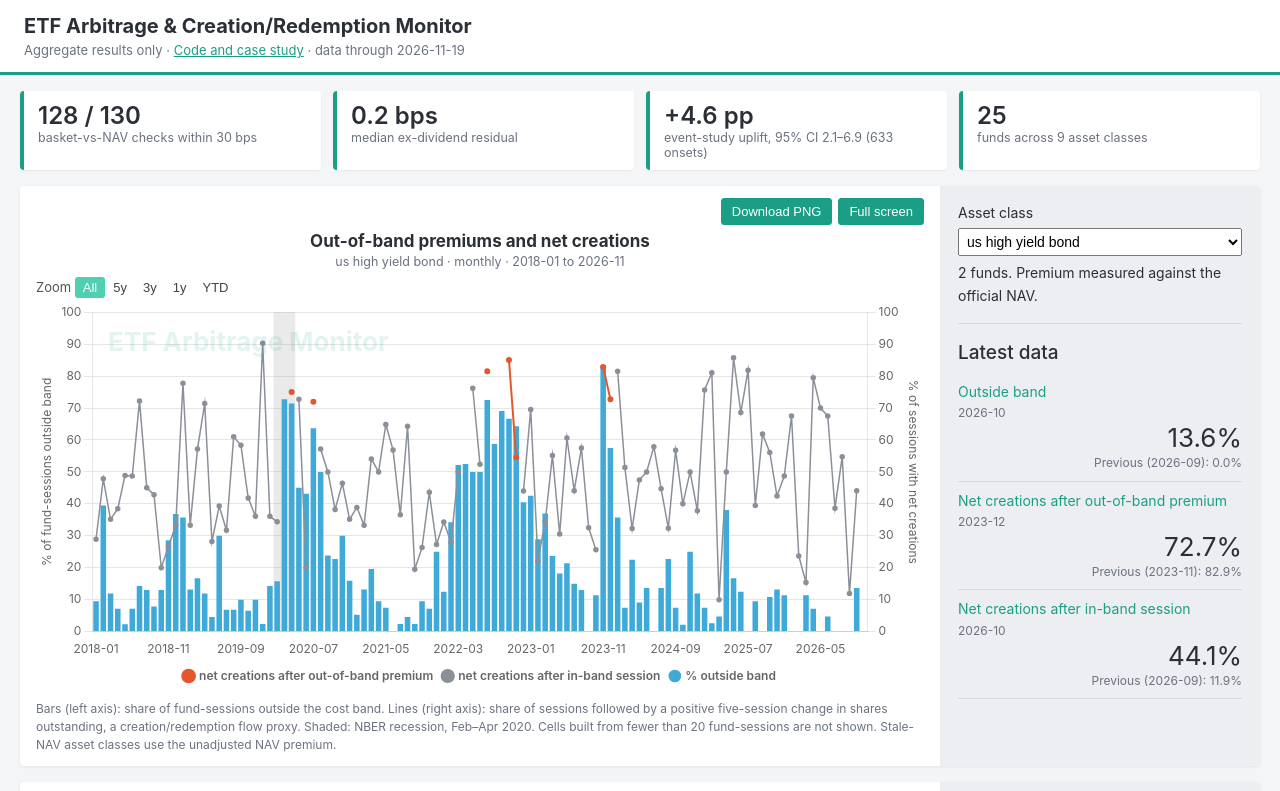
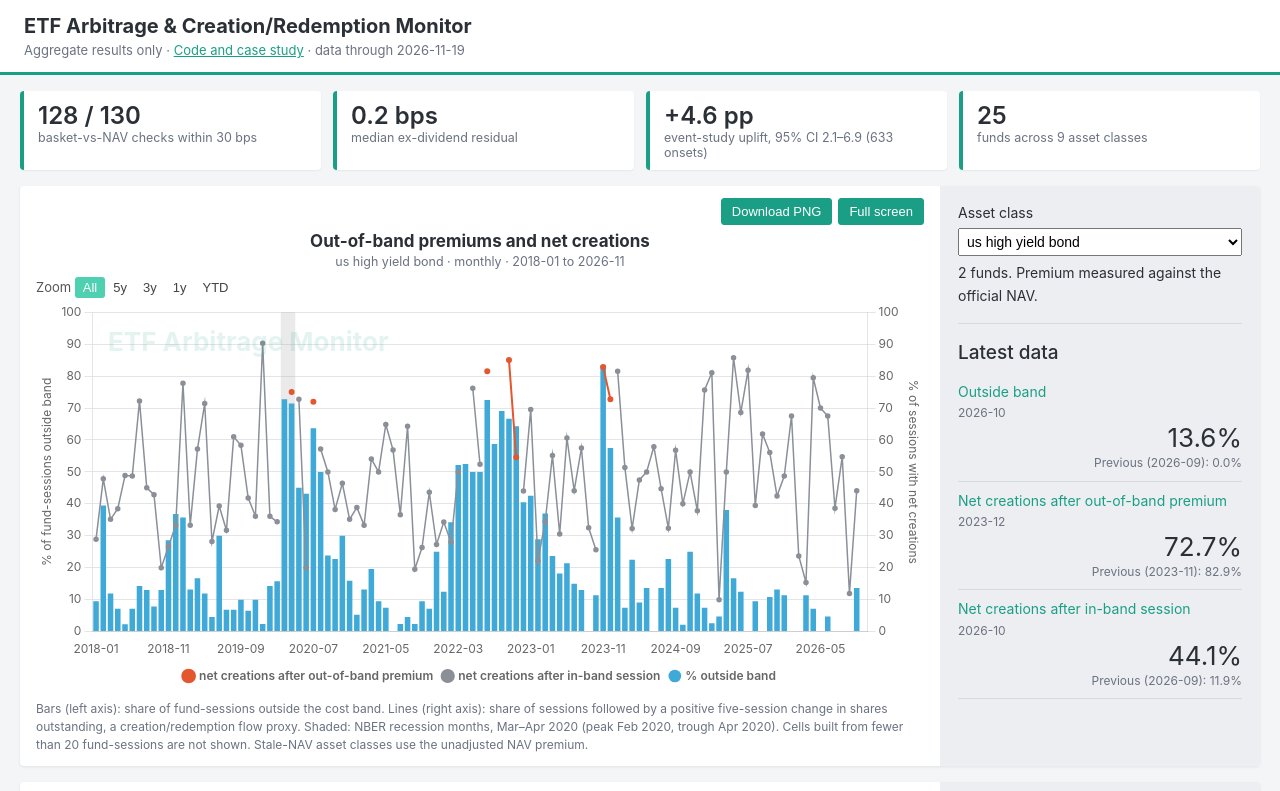
Before and after one commit to blitzer04/etf-arbitrage-monitor, a plain HTML site: page site/index.html in a window 1280 px wide. Shown: the top 791 px of the page. Drawn offline with nearby package versions, Linux system fonts and the light colour scheme.

Commit message:
Dashboard: shade NBER recession from the month after the Feb 2020 peak
Co-Authored-By: Devin AI <158243242+devin-ai-integration[bot]@users.noreply.github.com>

```diff
--- a/site/index.html
+++ b/site/index.html
@@ -52,7 +52,7 @@ ul.caveats{font-size:13px;color:#3b4252}
     <div class="csub" id="sub1"></div>
     <div class="range" id="range">Zoom <button data-r="all" class="on">All</button><button data-r="5">5y</button><button data-r="3">3y</button><button data-r="1">1y</button><button data-r="ytd">YTD</button></div>
     <div class="wrap"><div class="wm">ETF Arbitrage Monitor</div><canvas id="mon"></canvas></div>
-    <p class="note">Bars (left axis): share of fund-sessions outside the cost band. Lines (right axis): share of sessions followed by a positive five-session change in shares outstanding, a creation/redemption flow proxy. Shaded: NBER recession, Feb&ndash;Apr 2020. Cells built from fewer than 20 fund-sessions are not shown. Stale-NAV asset classes use the unadjusted NAV premium.</p>
+    <p class="note">Bars (left axis): share of fund-sessions outside the cost band. Lines (right axis): share of sessions followed by a positive five-session change in shares outstanding, a creation/redemption flow proxy. Shaded: NBER recession months, Mar&ndash;Apr 2020 (peak Feb 2020, trough Apr 2020). Cells built from fewer than 20 fund-sessions are not shown. Stale-NAV asset classes use the unadjusted NAV premium.</p>
   </div>
   <aside class="side">
     <label>Asset class<select id="ac"></select></label>
@@ -84,7 +84,7 @@ const f1=x=>x==null?'—':x.toFixed(1), pct=x=>x==null?null:100*x;
 function kpi(v,l){return `<div class="kpi"><div class="v">${v}</div><div class="l">${l}</div></div>`}
 function table(el,head,rows){el.innerHTML='<tr>'+head.map(h=>`<th>${h}</th>`).join('')+'</tr>'+rows.map(r=>'<tr>'+r.map(c=>`<td>${c}</td>`).join('')+'</tr>').join('')}
 function latestItem(name,when,val,prev){return `<div><div class="name">${name}</div><div class="when">${when}</div><div class="val">${val}</div><div class="prev">${prev}</div></div>`}
-const RECESSIONS=[['2020-02','2020-04']];
+const RECESSIONS=[['2020-03','2020-04']];
 // White background so downloaded PNGs are not transparent.
 const whiteBg={id:'whiteBg',beforeDraw:c=>{const x=c.ctx;x.save();x.fillStyle='#fff';x.fillRect(0,0,c.width,c.height);x.restore()}};
 const shade={id:'shade',beforeDatasetsDraw:c=>{const s=c.scales.x,a=c.chartArea,L=c.data.labels;if(!L.length)return;
```
